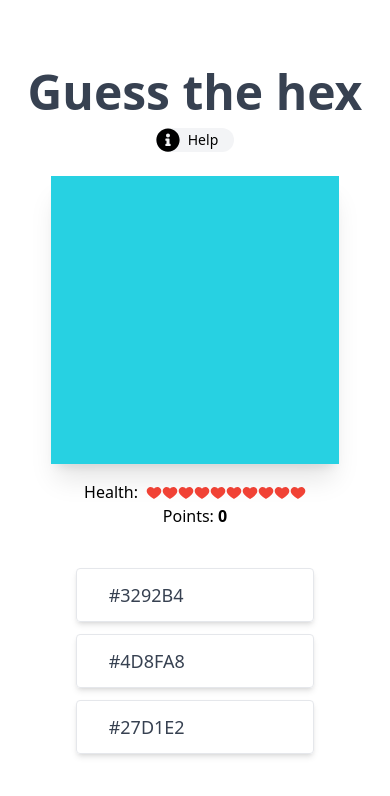
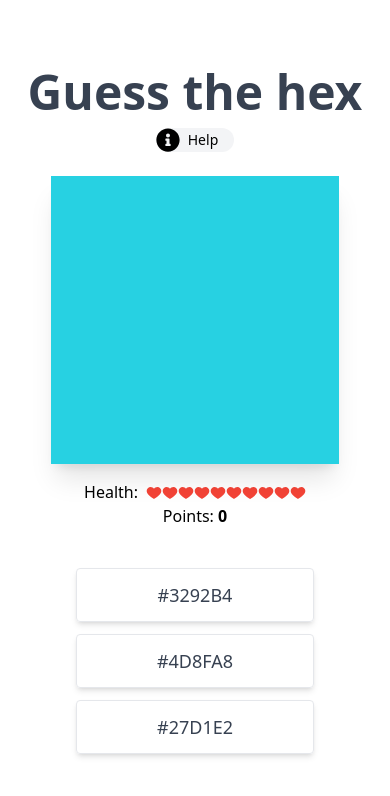
Before and after one commit to Morded/guessthehex, a Next.js app: page / in a window 390 px wide. Shown: the top 796 px of the page. Built offline with nearby package versions, Linux system fonts and the light colour scheme.

Commit message:
items-center on options

```diff
--- a/src/pages/index.tsx
+++ b/src/pages/index.tsx
@@ -162,7 +162,7 @@ const Home: NextPage = () => {
               :
               options?.map(color => (
                 <button onClick={() => handleClick(color)} key={color}
-                  className="flex flex-col w-2/3 sm:w-auto text-center justify-center rounded border border-gray-200 px-8 py-3 shadow-md cursor-pointer duration-500 motion-safe:hover:scale-105" >
+                  className="flex flex-col w-2/3 sm:w-auto text-center justify-center items-center rounded border border-gray-200 px-8 py-3 shadow-md cursor-pointer duration-500 motion-safe:hover:scale-105" >
                   <h2 className="text-lg text-gray-700 uppercase">{color}</h2>
                 </button >
               ))
```
